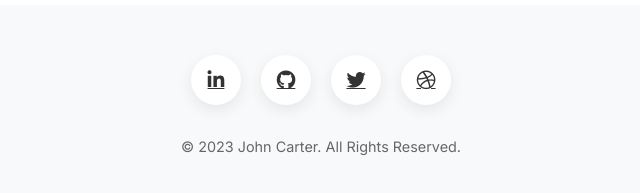
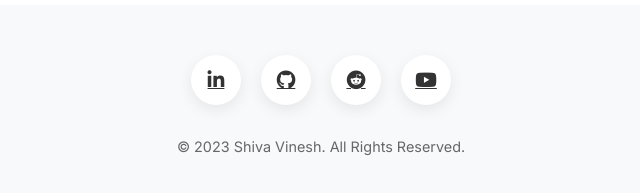
Before and after one commit to Svinesh3/portfolio, a plain HTML site: page project-details.html in a window 1280 px wide. Shown: the part 795-988 px from the top of the page, 319-959 px from the left. Drawn offline with Linux system fonts and the light colour scheme.

Commit message:
Update project-details.html

```diff
--- a/project-details.html
+++ b/project-details.html
@@ -318,21 +318,21 @@
             </div>
         </div>
     </section>
-
-    <!-- Footer -->
+<!-- Footer -->
     <footer>
         <div class="container">
             <div class="social-links">
-                <a href="#" class="social-link"><i class="fab fa-linkedin-in"></i></a>
-                <a href="#" class="social-link"><i class="fab fa-github"></i></a>
-                <a href="#" class="social-link"><i class="fab fa-twitter"></i></a>
-                <a href="#" class="social-link"><i class="fab fa-dribbble"></i></a>
+                <a href="https://www.linkedin.com/authwall?trk=bf&trkInfo=AQFFU7SlNdu_DwAAAZqbkZoQbbPaAB77uFCgvuA83MeHFYUmX0Ywi6KFWqufgbhRU7ken7L7aAeD5qtd9hOHUAgGimF-doFuUGZh-Nq-FhSp7CCKPi6mDmJaXOS04mONKKJtFvg=&original_referer=&sessionRedirect=https%3A%2F%2Fwww.linkedin.com%2Fin%2Fvinesh-doddi-9972812b5%3Futm_source%3Dshare%26utm_campaign%3Dshare_via%26utm_content%3Dprofile%26utm_medium%3Dandroid_app" class="social-link"><i class="fab fa-linkedin-in"></i></a>
+                <a href="https://github.com/Svinesh3" class="social-link"><i class="fab fa-github"></i></a>
+                <a href="https://www.reddit.com/user/Proud-Database2406/?utm_source=share&utm_medium=web3x&utm_name=web3xcss&utm_term=1&utm_content=share_button" class="social-link"><i class="fab fa-reddit"></i></a>
+                <a href="https://youtube.com/@shiva21291?si=aziFcc0OITzwZRsi" class="social-link"><i class="fab fa-youtube"></i></a>
             </div>
-            <p class="copyright">&copy; 2023 John Carter. All Rights Reserved.</p>
+            <p class="copyright">&copy; 2023 Shiva Vinesh. All Rights Reserved.</p>
         </div>
     </footer>
 
     <script src="js/theme.js"></script>
     <script src="js/project-details.js"></script>
 </body>
+
 </html>
```
